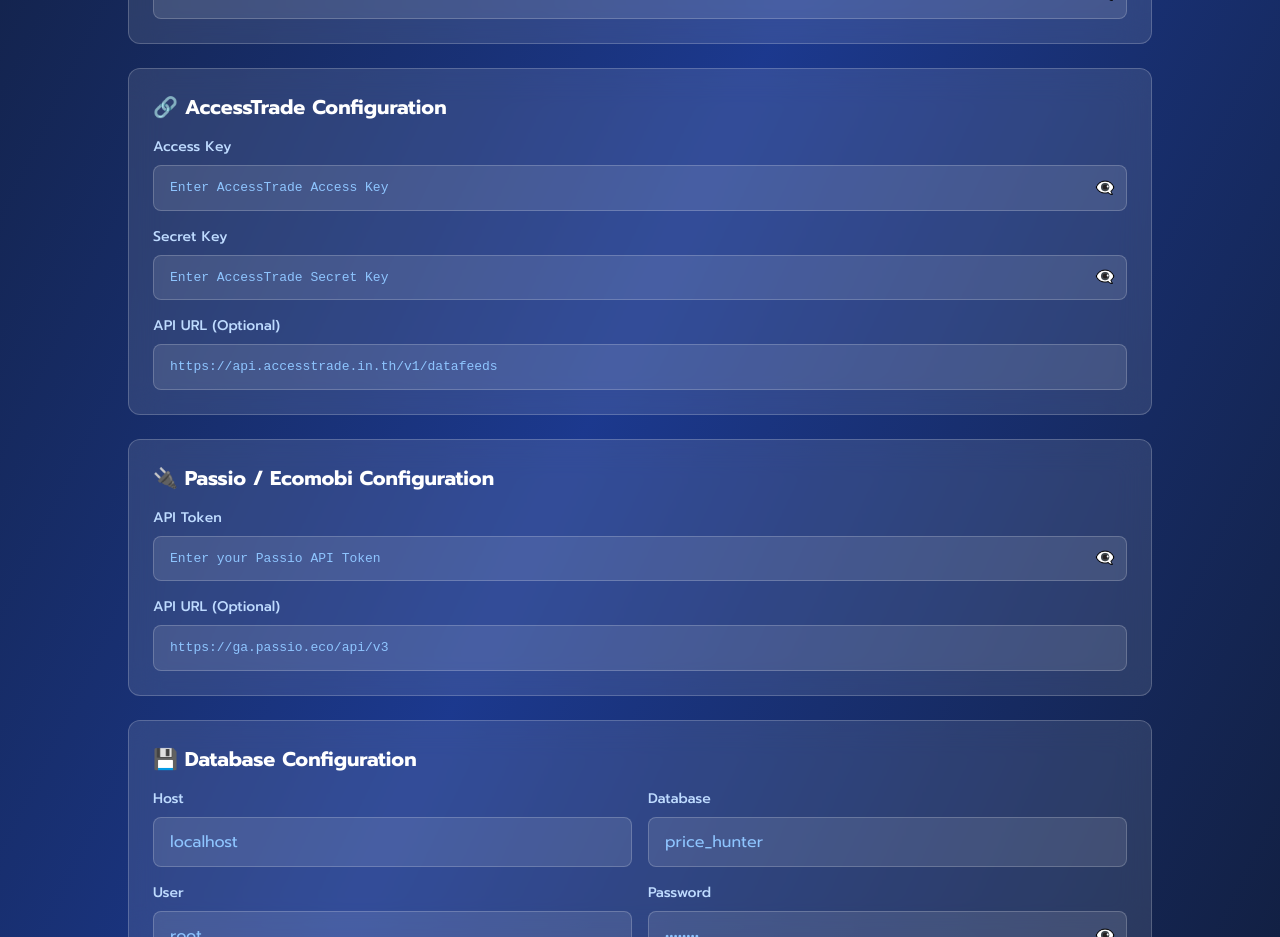
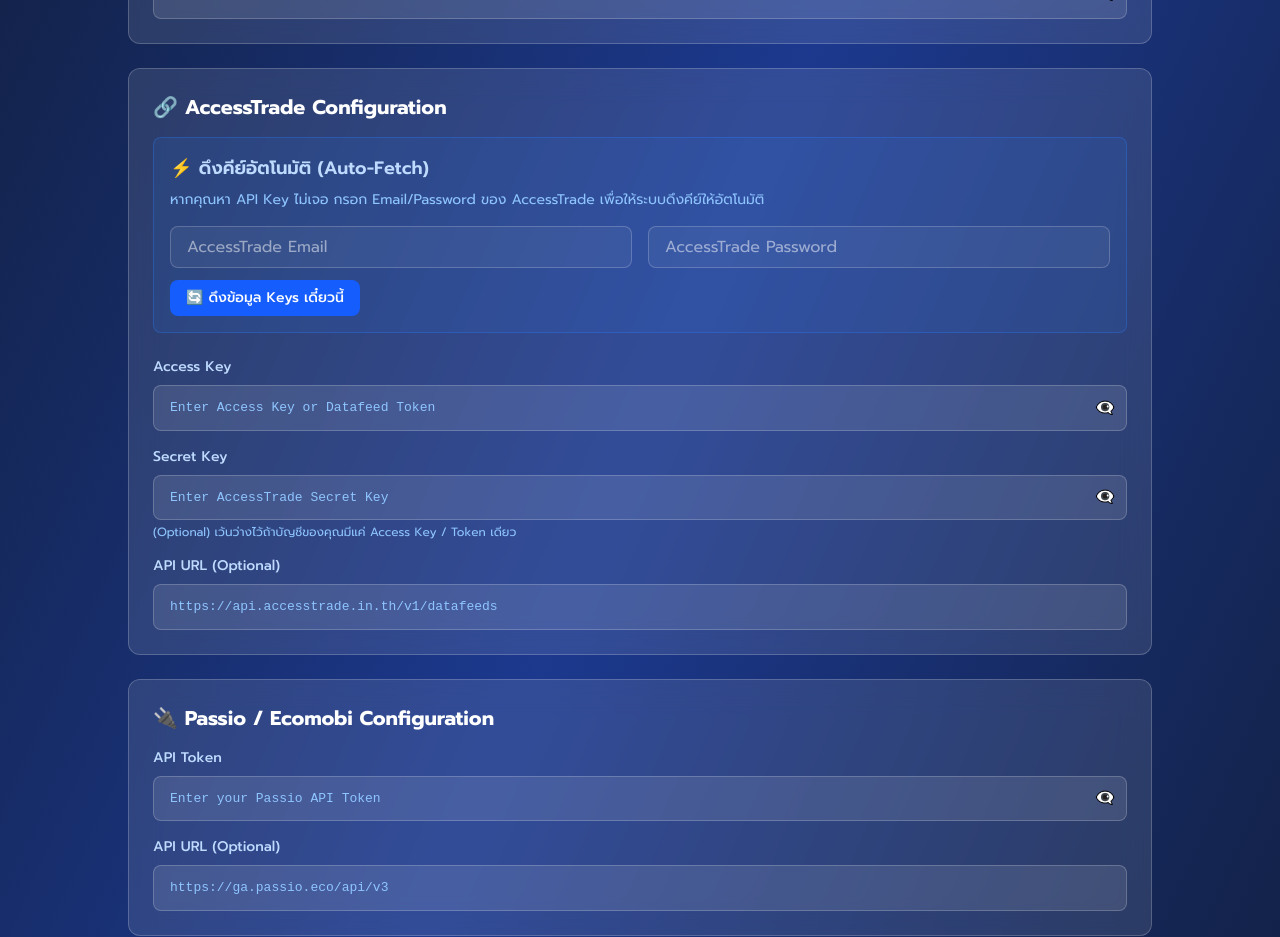
Before and after one commit to exbalance2-code/price-hunter, a Next.js app: page /admin/settings in a window 1280 px wide. Shown: the part 1020-1957 px from the top of the page. Built offline with nearby package versions, Linux system fonts and the light colour scheme; no server answers.

Commit message:
feat: Add Auto-Fetch Keys for AccessTrade

```diff
--- a/app/admin/settings/page.tsx
+++ b/app/admin/settings/page.tsx
@@ -332,6 +332,69 @@
                     {/* AccessTrade Configuration */}
                     <div className="bg-white/10 backdrop-blur-lg rounded-xl p-6 border border-white/20">
                         <h2 className="text-xl font-bold text-white mb-4">🔗 AccessTrade Configuration</h2>
+
+                        {/* Auto-Fetch Keys Section */}
+                        <div className="mb-6 p-4 bg-blue-500/10 border border-blue-500/30 rounded-lg">
+                            <h3 className="text-lg font-semibold text-blue-200 mb-2">⚡ ดึงคีย์อัตโนมัติ (Auto-Fetch)</h3>
+                            <p className="text-sm text-blue-300 mb-4">
+                                หากคุณหา API Key ไม่เจอ กรอก Email/Password ของ AccessTrade เพื่อให้ระบบดึงคีย์ให้อัตโนมัติ
+                            </p>
+                            <div className="grid md:grid-cols-2 gap-4 mb-3">
+                                <input
+                                    type="email"
+                                    placeholder="AccessTrade Email"
+                                    id="at-email"
+                                    className="w-full px-4 py-2 bg-white/5 border border-white/20 rounded-lg text-white"
+                                />
+                                <input
+                                    type="password"
+                                    placeholder="AccessTrade Password"
+                                    id="at-password"
+                                    className="w-full px-4 py-2 bg-white/5 border border-white/20 rounded-lg text-white"
+                                />
+                            </div>
+                            <button
+                                type="button"
+                                onClick={async () => {
+                                    const email = (document.getElementById('at-email') as HTMLInputElement).value;
+                                    const password = (document.getElementById('at-password') as HTMLInputElement).value;
+
+                                    if (!email || !password) {
+                                        alert('กรุณากรอก Email และ Password');
+                                        return;
+                                    }
+
+                                    try {
+                                        setLoading(true);
+                                        const res = await fetch('/api/admin/accesstrade-auth', {
+                                            method: 'POST',
+                                            headers: { 'Content-Type': 'application/json' },
+                                            body: JSON.stringify({ username: email, password })
+                                        });
+                                        const data = await res.json();
+
+                                        if (data.success) {
+                                            setSettings(prev => ({
+                                                ...prev,
+                                                accesstrade_access_key: data.userUid,
+                                                accesstrade_secret_key: data.secretKey
+                                            }));
+                                            alert('✅ ดึงข้อมูลสำเร็จ! บันทึกค่าเรียบร้อย');
+                                        } else {
+                                            alert('❌ ' + data.error);
+                                        }
+                                    } catch (e) {
+                                        alert('❌ เกิดข้อผิดพลาด');
+                                    } finally {
+                                        setLoading(false);
+                                    }
+                                }}
+                                className="px-4 py-2 bg-blue-600 hover:bg-blue-700 text-white rounded-lg transition-colors text-sm font-medium"
+                            >
+                                🔄 ดึงข้อมูล Keys เดี๋ยวนี้
+                            </button>
+                        </div>
+
                         <div className="space-y-4">
                             <div>
                                 <label className="block text-sm font-medium text-blue-200 mb-2">
@@ -343,7 +406,7 @@
                                         value={settings.accesstrade_access_key}
                                         onChange={(e) => setSettings({ ...settings, accesstrade_access_key: e.target.value })}
                                         className="w-full px-4 py-3 bg-white/10 border border-white/20 rounded-lg text-white placeholder-blue-300 focus:outline-none focus:ring-2 focus:ring-blue-500 font-mono"
-                                        placeholder="Enter AccessTrade Access Key"
+                                        placeholder="Enter Access Key or Datafeed Token"
                                     />
                                     <button
                                         onClick={() => togglePassword('accesstrade')}
@@ -372,6 +435,9 @@
                                         {showPasswords.accesstrade_secret ? '👁️' : '👁️‍🗨️'}
                                     </button>
                                 </div>
+                                <p className="text-xs text-blue-300 mt-1">
+                                    (Optional) เว้นว่างไว้ถ้าบัญชีของคุณมีแค่ Access Key / Token เดียว
+                                </p>
                             </div>
                             <div>
                                 <label className="block text-sm font-medium text-blue-200 mb-2">
--- /dev/null
+++ b/app/api/admin/accesstrade-auth/route.ts
@@ -0,0 +1,70 @@
+import { NextResponse } from 'next/server';
+import { fetchAccessTradeKeys } from '@/lib/accesstrade-client';
+import { query } from '@/lib/db';
+import { encrypt } from '@/lib/encryption';
+
+export async function POST(request: Request) {
+    try {
+        const { username, password } = await request.json();
+
+        if (!username || !password) {
+            return NextResponse.json(
+                { error: 'กรุณากรอก Email และ Password' },
+                { status: 400 }
+            );
+        }
+
+        // 1. Fetch keys from AccessTrade API
+        const keys = await fetchAccessTradeKeys(username, password);
+
+        // 2. Validate keys
+        if (!keys.userUid || !keys.secretKey) {
+            return NextResponse.json(
+                { error: 'ไม่พบข้อมูล Keys จาก AccessTrade' },
+                { status: 404 }
+            );
+        }
+
+        // 3. Update Database
+        // We need to upsert these settings
+        const settingsToUpdate = [
+            { key: 'accesstrade_access_key', value: keys.userUid, encrypted: true },
+            { key: 'accesstrade_secret_key', value: keys.secretKey, encrypted: true }
+        ];
+
+        for (const setting of settingsToUpdate) {
+            const finalValue = setting.encrypted ? encrypt(setting.value) : setting.value;
+
+            // Check if exists
+            const existing = await query<any[]>(
+                'SELECT id FROM system_settings WHERE setting_key = ?',
+                [setting.key]
+            );
+
+            if (existing.length > 0) {
+                await query(
+                    'UPDATE system_settings SET setting_value = ?, updated_at = NOW() WHERE setting_key = ?',
+                    [finalValue, setting.key]
+                );
+            } else {
+                await query(
+                    'INSERT INTO system_settings (setting_key, setting_value, is_encrypted, created_at, updated_at) VALUES (?, ?, ?, NOW(), NOW())',
+                    [setting.key, finalValue, setting.encrypted]
+                );
+            }
+        }
+
+        return NextResponse.json({
+            success: true,
+            userUid: keys.userUid, // Send back to update UI immediately
+            secretKey: keys.secretKey
+        });
+
+    } catch (error: any) {
+        console.error('Auto-Auth Error:', error);
+        return NextResponse.json(
+            { error: error.message || 'เกิดข้อผิดพลาดในการดึงข้อมูล' },
+            { status: 500 }
+        );
+    }
+}
--- a/lib/accesstrade-client.ts
+++ b/lib/accesstrade-client.ts
@@ -17,6 +17,57 @@
     apiUrl: string;
     accessKey: string;
     secretKey: string;
+}
+
+interface AccessTradeAuthResponse {
+    userUid: string;
+    secretKey: string;
+    accountId: number;
+}
+
+export async function fetchAccessTradeKeys(username: string, password: string): Promise<AccessTradeAuthResponse> {
+    try {
+        // 1. MD5 Hash Password
+        const md5Password = crypto.createHash('md5').update(password).digest('hex');
+
+        // 2. Format: USERNAME + ':' + MD5(PASSWORD)
+        const rawSignature = `${username}:${md5Password}`;
+
+        // 3. SHA256 Hash the signature
+        const signature = crypto.createHash('sha256').update(rawSignature).digest('hex');
+
+        // 4. Call API
+        // Base URL for global auth usually. If this fails, we might need regional.
+        const authUrl = `https://api.accesstrade.global/v1/publishers/auth/${username}`;
+
+        console.log(`Authenticating AccessTrade User: ${username}`);
+
+        const response = await axios.get(authUrl, {
+            headers: {
+                'Authorization': signature
+            }
+        });
+
+        if (response.data) {
+            return {
+                userUid: response.data.userUid,
+                secretKey: response.data.secretKey,
+                accountId: response.data.accountId
+            };
+        }
+
+        throw new Error('No data received from Auth API');
+
+    } catch (error: any) {
+        console.error('AccessTrade Auth Failed:', error.message);
+        if (error.response) {
+            console.error('Auth Response:', error.response.data);
+            if (error.response.status === 401) {
+                throw new Error('ชื่อผู้ใช้หรือรหัสผ่านไม่ถูกต้อง');
+            }
+        }
+        throw error;
+    }
 }
 
 async function getAccessTradeSettings(): Promise<AccessTradeSettings> {
@@ -77,20 +128,29 @@
 export async function searchAccessTradeProducts(keyword: string, limit: number = 10): Promise<AccessTradeProduct[]> {
     const { apiUrl, accessKey, secretKey } = await getAccessTradeSettings();
 
-    if (!apiUrl || !accessKey || !secretKey) {
-        // Only warn if we have a query, to avoid noise at startup if unrelated
-        if (keyword) console.warn('AccessTrade settings missing (API URL, Access Key, or Secret Key)');
+    if (!apiUrl || !accessKey) {
+        // Only warn if we have a query
+        if (keyword) console.warn('AccessTrade settings missing (API URL or Access Key)');
         return [];
     }
 
     try {
-        const token = generateToken(accessKey, secretKey);
+        let headers: Record<string, string> = {
+            'X-Accesstrade-User-Type': 'publisher'
+        };
+
+        if (secretKey) {
+            // Option A: JWT Auth (Requires Secret Key)
+            const token = generateToken(accessKey, secretKey);
+            headers['Authorization'] = `Bearer ${token}`;
+        } else {
+            // Option B: Simple Token Auth (Access Key only)
+            // Common for AccessTrade Datafeed/Product API
+            headers['Authorization'] = `Token ${accessKey}`;
+        }
 
         const response = await axios.get(apiUrl, {
-            headers: {
-                'Authorization': `Bearer ${token}`,
-                'X-Accesstrade-User-Type': 'publisher'
-            },
+            headers: headers,
             params: {
                 keyword: keyword,
                 limit: 50
```
